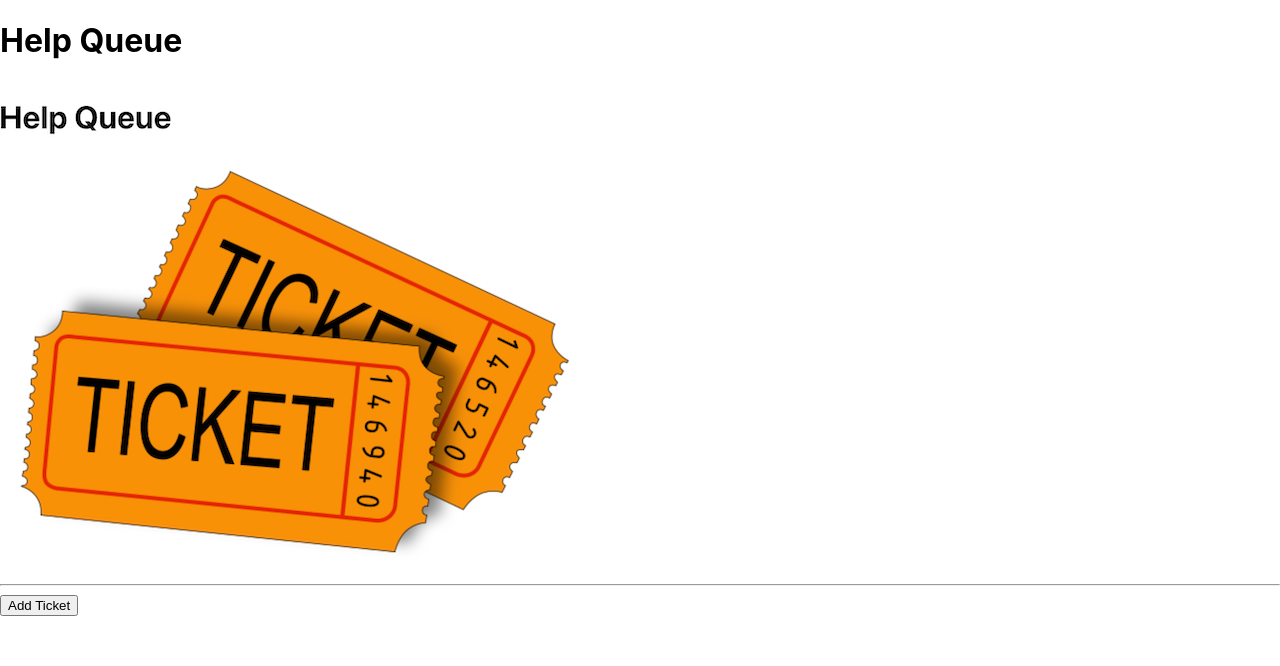
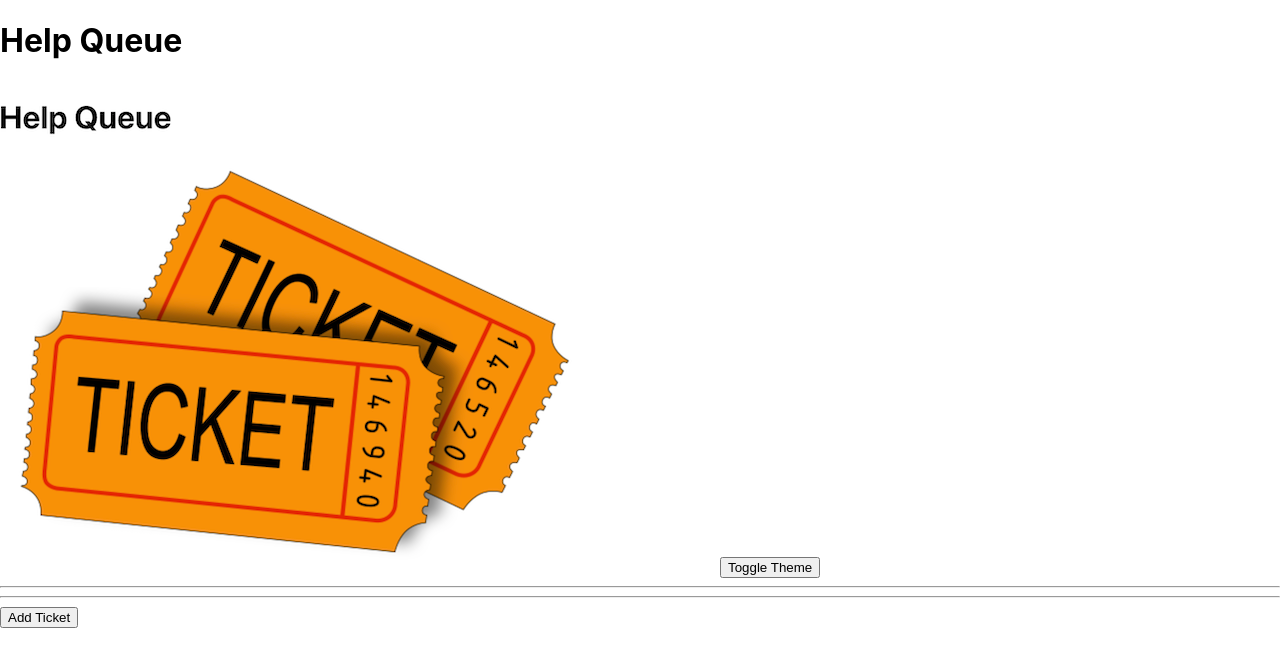
Before and after one commit to SaMajerus/help-queue_Context, a React (Create React App) app: page / in a window 1280 px wide. Shown: the top 666 px of the page. Built offline with nearby package versions, Linux system fonts and the light colour scheme.

Commit message:
Setup for implementation of Context.    [End of code-along work for Lsn 8 (see link;  visuals are great, highly recommend).] [https://www.learnhowtoprogram.com/react/react-with-apis/help-queue-planning-and-setup-for-context]

```diff
--- a/src/components/App.js
+++ b/src/components/App.js
@@ -1,11 +1,13 @@
 import React from "react";
 import Header from "./Header";
 import TicketControl from "./TicketControl";
+import ToggleTheme from "./ToggleTheme";
 
 function App(){
   return (
     <React.Fragment>
       <Header />
+      <ToggleTheme />
       <TicketControl />
     </React.Fragment>
   );
--- /dev/null
+++ b/src/components/ToggleTheme.js
@@ -0,0 +1,12 @@
+import React from "react";
+
+function ToggleTheme(){
+  return(
+    <React.Fragment>
+      <button>Toggle Theme</button>
+      <hr/>
+    </React.Fragment>
+  );
+}
+
+export default ToggleTheme;
```
